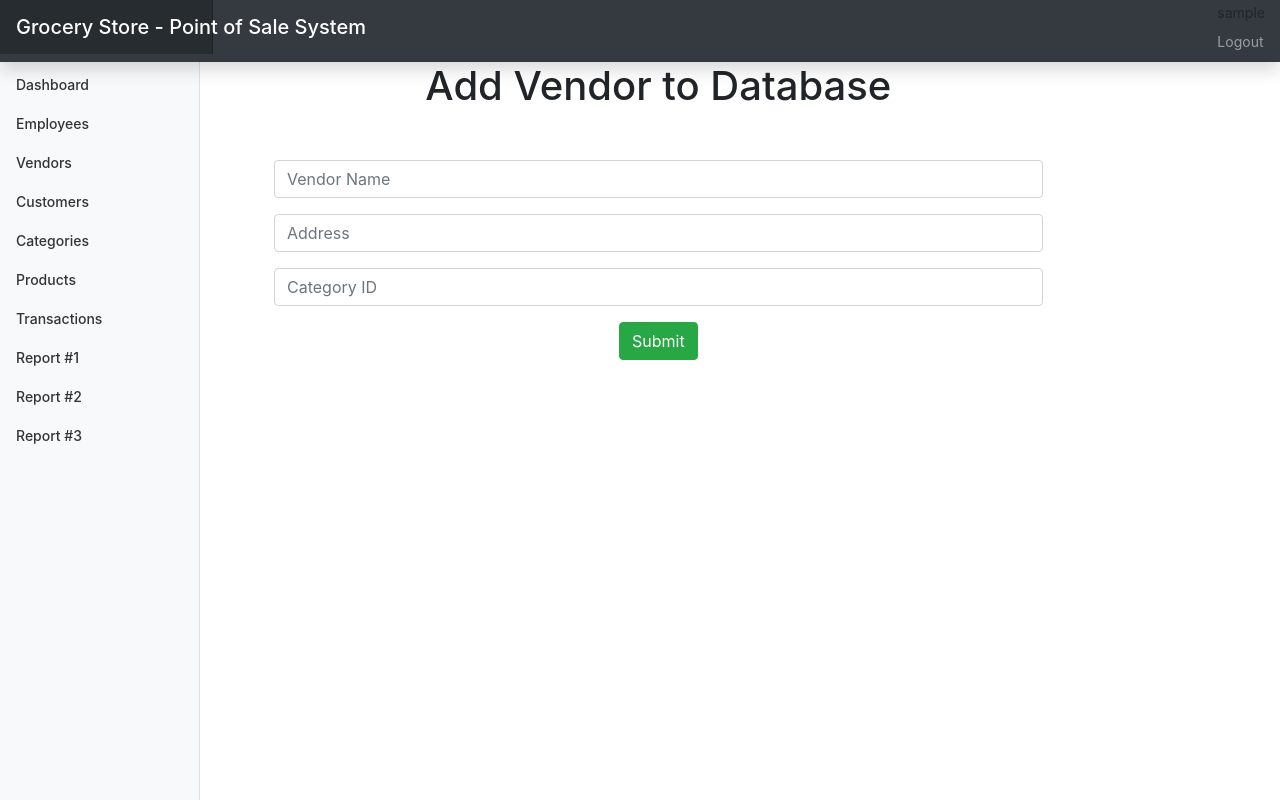
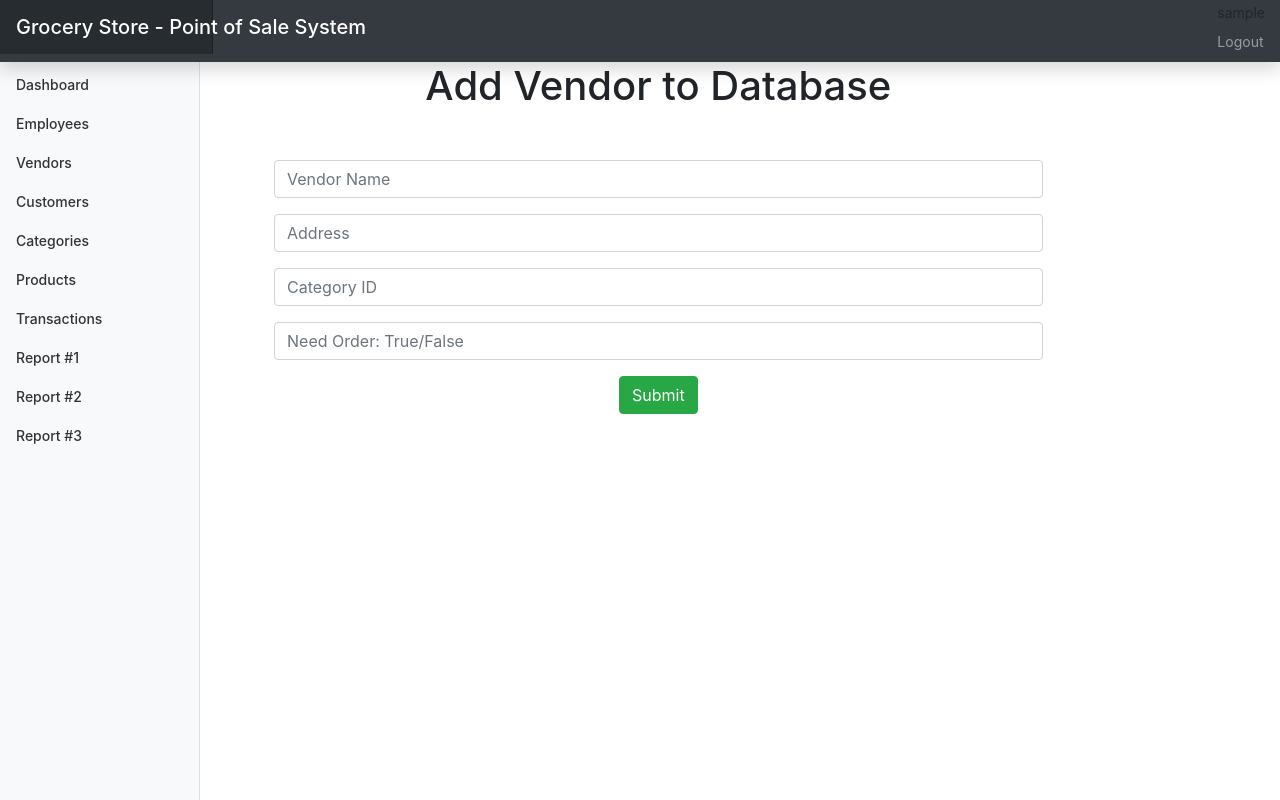
Before and after one commit to ethanmaxey/pos_system, a Django app: page /add_vendors/ in a window 1280 px wide. Run offline with Django 4.2, Linux system fonts and the light colour scheme; the visitor is signed in with stand-in values (Sample User, id 1).

Commit message:
fixed vendor need_order

```diff
--- a/posapp/forms.py
+++ b/posapp/forms.py
@@ -90,13 +90,13 @@ class CategoryForm(ModelForm):
 class VendorForm(ModelForm):
     class Meta:
         model = Vendor
-        fields =  'id', 'name', 'address', 'category_id'#, 'needorder'
+        fields =  'id', 'name', 'address', 'category_id', 'need_order'
         labels = {
             'id': '',
             'name': '',
             'address': '',
             'category_id': '',
-            # 'needorder': ''
+            'need_order': ''
          }
 
         widgets = {
@@ -104,5 +104,5 @@ class VendorForm(ModelForm):
             'name': forms.TextInput(attrs={'class': 'form-control', 'placeholder': 'Vendor Name'}),
             'address': forms.TextInput(attrs={'class': 'form-control', 'placeholder': 'Address'}),
             'category_id': forms.TextInput(attrs={'class': 'form-control', 'placeholder': 'Category ID'}),
-            # 'needorder': forms.CheckboxInput(attrs={'class': 'form-control', 'placeholder': 'Need Order?: Yes/No'})
+            'need_order': forms.TextInput(attrs={'class': 'form-control', 'placeholder': 'Need Order: True/False'})
          }
--- a/posapp/models.py
+++ b/posapp/models.py
@@ -159,7 +159,7 @@ class Vendor(models.Model):
     name = models.TextField()
     address = models.TextField(blank=True, null=True)
     category_id = models.BigIntegerField()
-    need_order = models.IntegerField()
+    need_order = models.BooleanField()
 
     class Meta:
         managed = False
--- a/posapp/views.py
+++ b/posapp/views.py
@@ -402,6 +402,7 @@ def updateVendor(request, id):
     vendor = Vendor.objects.get(id=id)
     # vendor.id
     # vendor.category_id
+    # vendor.need_order
 
     template = loader.get_template('update_vendor.html')
     context = {
--- a/templates/vendor.html
+++ b/templates/vendor.html
@@ -34,7 +34,7 @@
                     <td>{{vend.name}}</td>
                     <td>{{vend.address}}</td>
                     <td>{{vend.category_id}}</td>
-                    <td>{{vend.needorder}}</td>
+                    <td>{{vend.need_order}}</td>
                     <td><a href="/deleteVendor/{{ vend.id }}"><button type="button" class="btn btn-danger" onclick="return confirm('Are you sure you want to delete this?')"
                         >Delete</button></a></td>
                     <td><a href="/updateVendor/{{ vend.id }}"><button type="button" class="btn btn-primary">Update</button></a></td>
```
